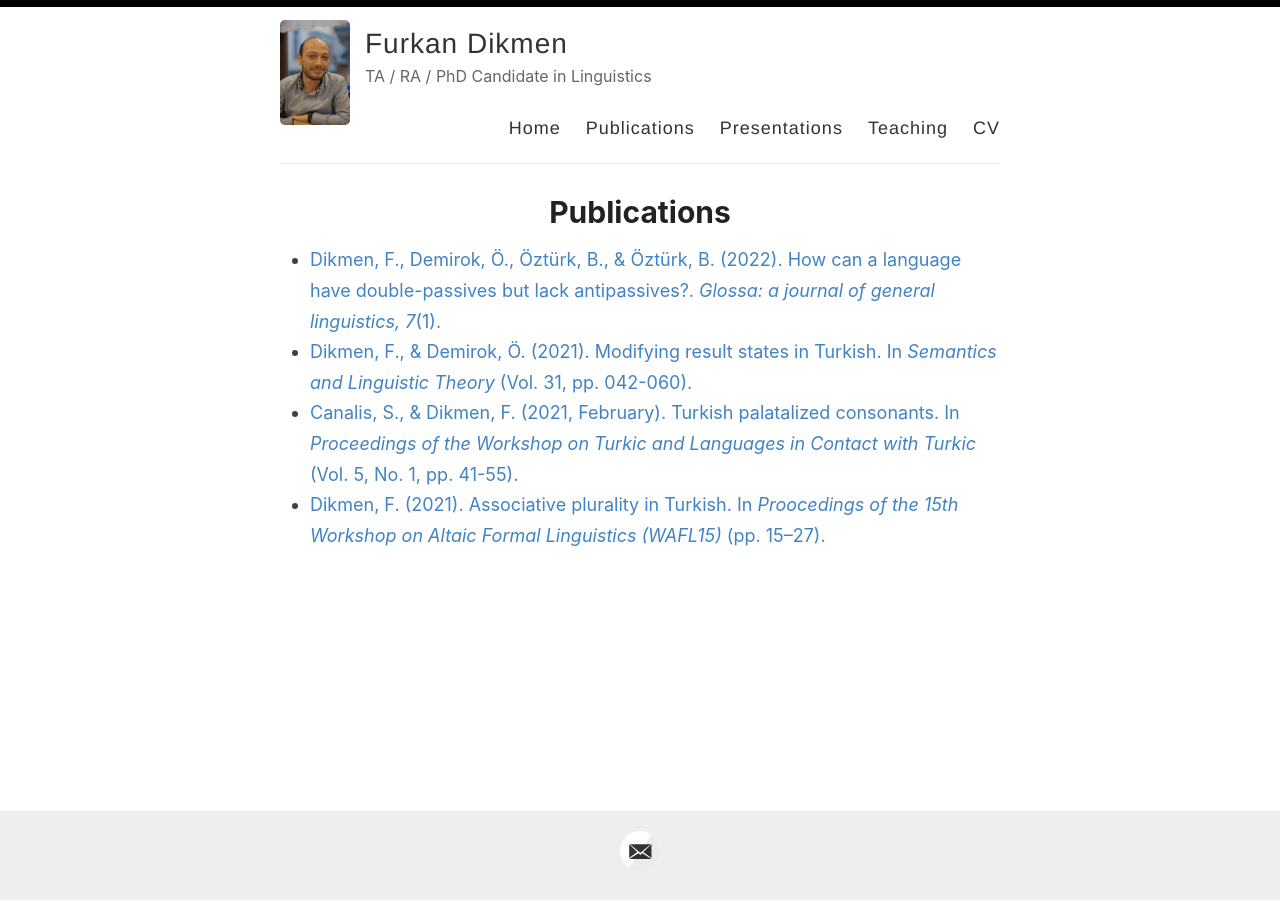
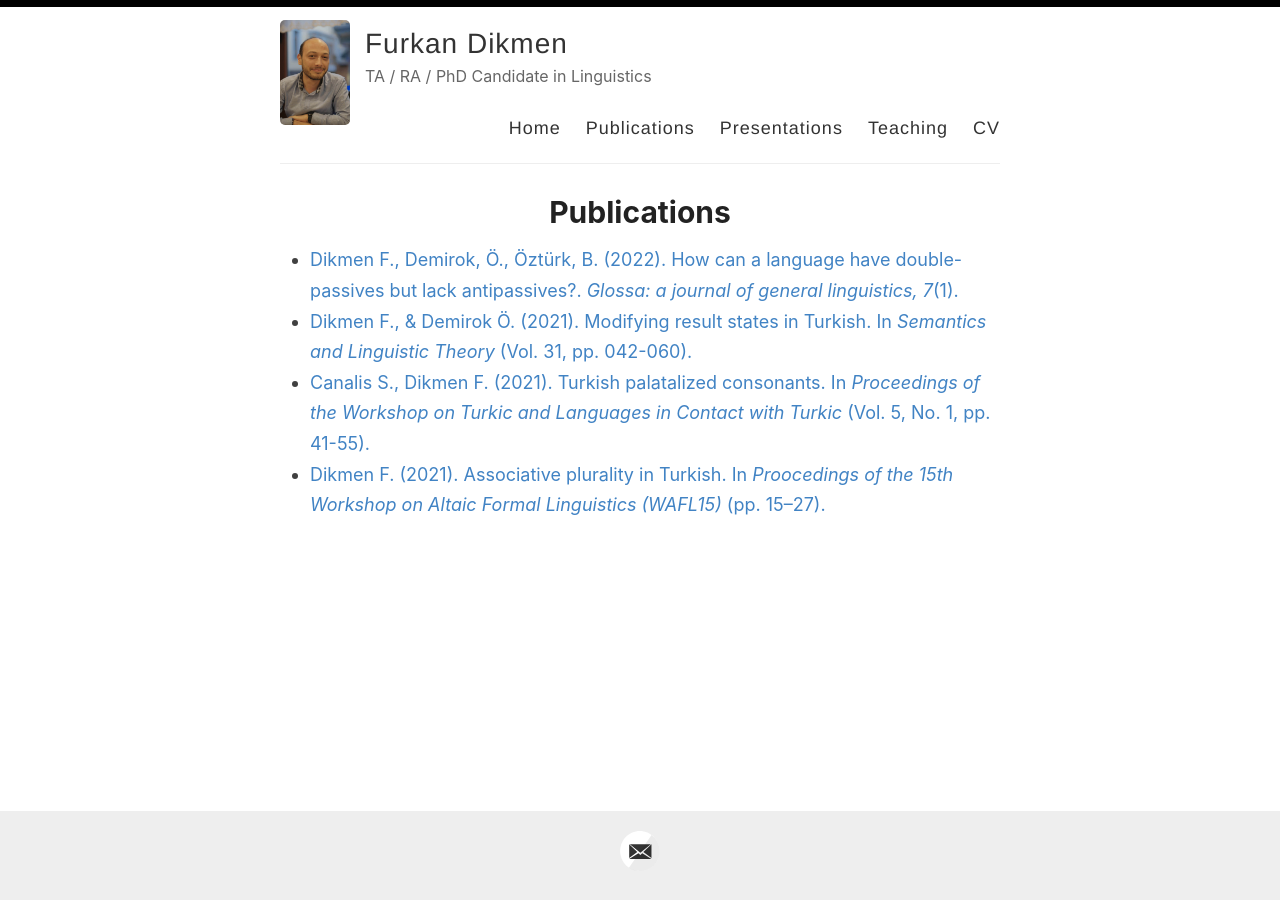
Before and after one commit to furkandikmen/furkandikmen.github.io, a Jekyll site: the page built from _pages/publications.md, in a window 1280 px wide. Built offline with Jekyll 4.4.1, drawn with Linux system fonts in a browser that asks for light colours.

Commit message:
Update publications.md

```diff
--- a/_pages/publications.md
+++ b/_pages/publications.md
@@ -4,7 +4,7 @@ title: Publications
 permalink: /publications/
 ---
 
-- [Dikmen, F., Demirok, Ö., Öztürk, B., & Öztürk, B. (2022). How can a language have double-passives but lack antipassives?. _Glossa: a journal of general linguistics, 7_(1).](https://www.glossa-journal.org/article/id/6553/)
-- [Dikmen, F., & Demirok, Ö. (2021). Modifying result states in Turkish. In _Semantics and Linguistic Theory_ (Vol. 31, pp. 042-060).](https://journals.linguisticsociety.org/proceedings/index.php/SALT/article/view/31.003)
-- [Canalis, S., & Dikmen, F. (2021, February). Turkish palatalized consonants. In _Proceedings of the Workshop on Turkic and Languages in Contact with Turkic_ (Vol. 5, No. 1, pp. 41-55).](https://journals.linguisticsociety.org/proceedings/index.php/tu/article/view/4781)
-- [Dikmen, F. (2021). Associative plurality in Turkish. In _Proocedings of the 15th Workshop on Altaic Formal Linguistics (WAFL15)_ (pp. 15–27).](https://furkandikmen.com/assets/publications/Associative_plurality_in_Turkish.pdf)
+- [Dikmen F., Demirok, Ö., Öztürk, B. (2022). How can a language have double-passives but lack antipassives?. _Glossa: a journal of general linguistics, 7_(1).](https://www.glossa-journal.org/article/id/6553/)
+- [Dikmen F., & Demirok Ö. (2021). Modifying result states in Turkish. In _Semantics and Linguistic Theory_ (Vol. 31, pp. 042-060).](https://journals.linguisticsociety.org/proceedings/index.php/SALT/article/view/31.003)
+- [Canalis S., Dikmen F. (2021). Turkish palatalized consonants. In _Proceedings of the Workshop on Turkic and Languages in Contact with Turkic_ (Vol. 5, No. 1, pp. 41-55).](https://journals.linguisticsociety.org/proceedings/index.php/tu/article/view/4781)
+- [Dikmen F. (2021). Associative plurality in Turkish. In _Proocedings of the 15th Workshop on Altaic Formal Linguistics (WAFL15)_ (pp. 15–27).](https://furkandikmen.com/assets/publications/Associative_plurality_in_Turkish.pdf)
```
